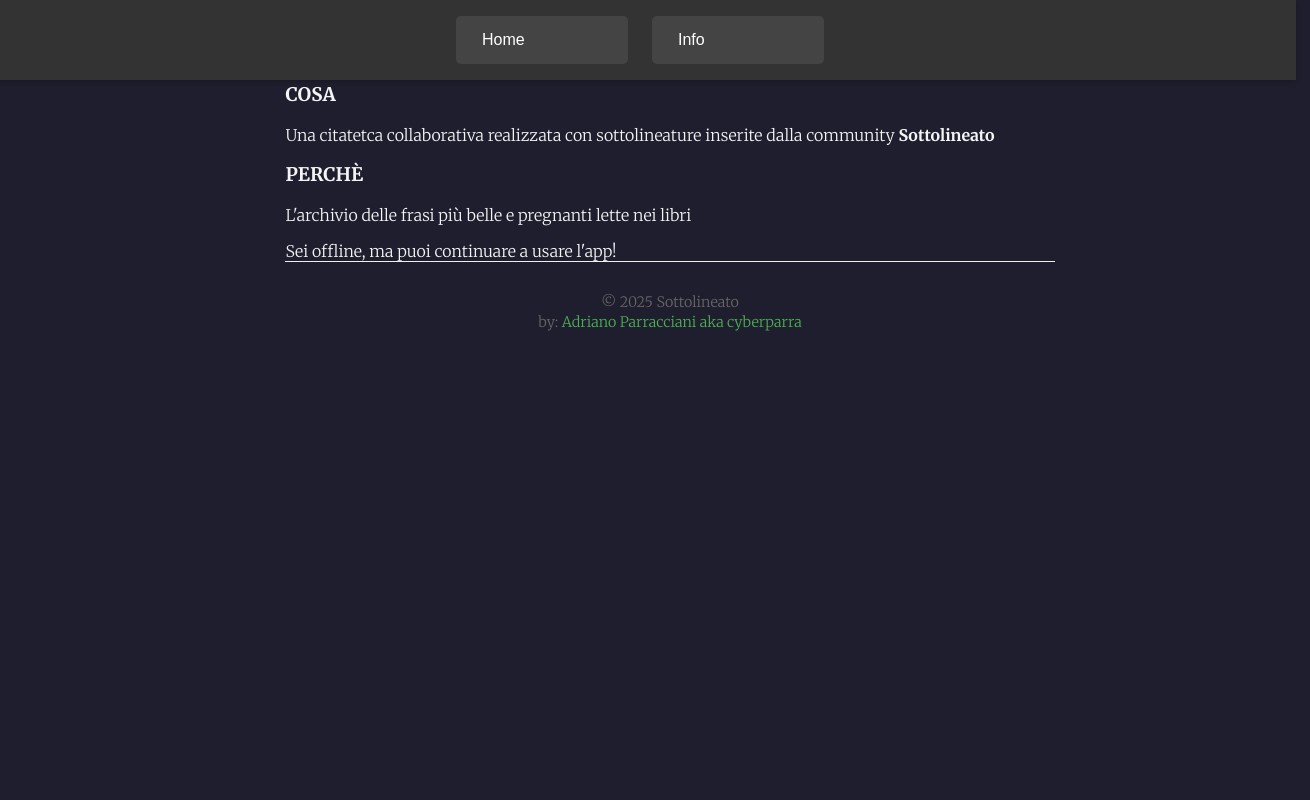
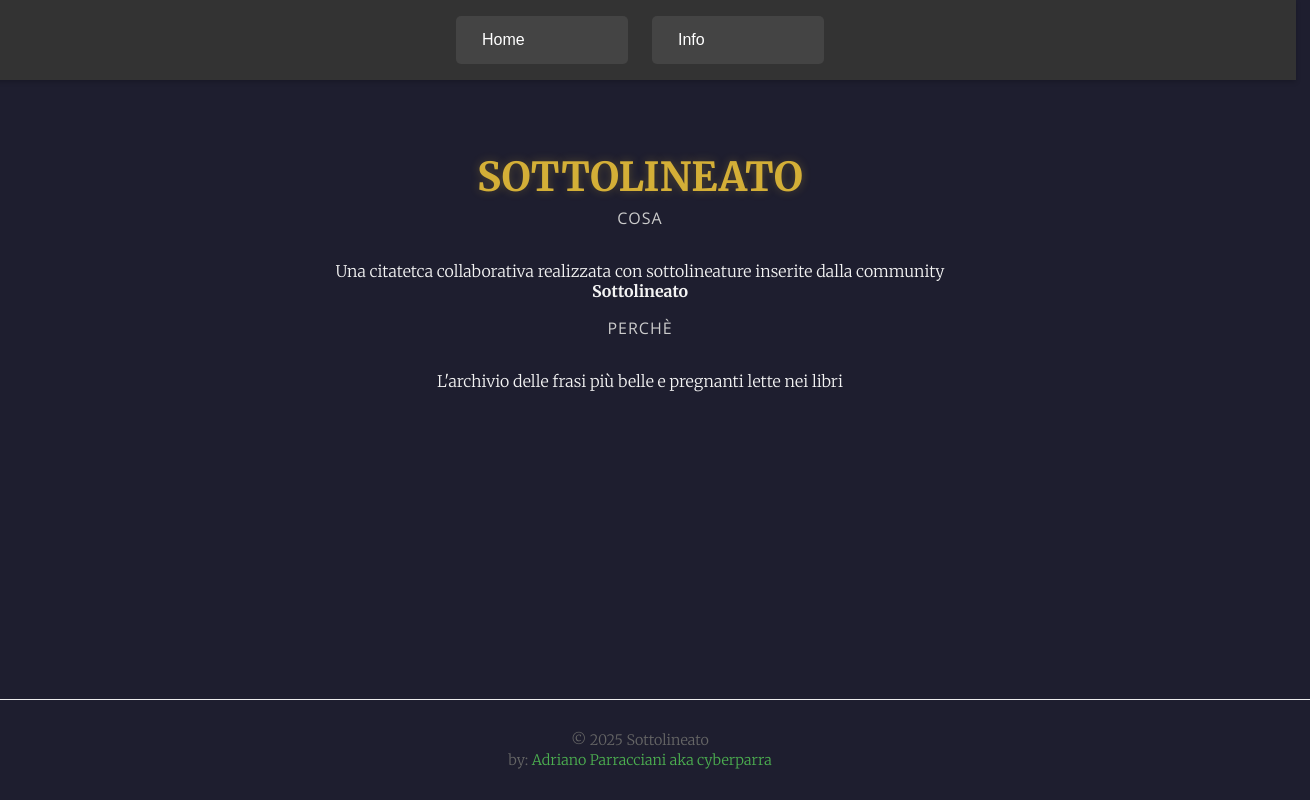
Before and after one commit to cyberparra/sottolineato, a plain HTML site: page info.html in a window 1280 px wide. Shown: the whole page, 1310 px wide, since content can reach past the window. Drawn offline with nearby package versions, Linux system fonts and the light colour scheme.

Commit message:
Add files via upload

```diff
--- a/info.html
+++ b/info.html
@@ -11,7 +11,7 @@
     <meta name="apple-mobile-web-app-status-bar-style" content="black">
     <meta name="apple-mobile-web-app-title" content="Sottolineato">
     <link rel="apple-touch-icon" href="logos8l.png">
-
+    <meta name="mobile-web-app-capable" content="yes">
 
 </head>
 <body>
@@ -24,22 +24,18 @@
 
     </main>
 
+    <div class="container">
+        <div class="header">
+            <h1>SOTTOLINEATO</h1>
+            <div class="subtitle">COSA</div>
+            <p>Una citatetca collaborativa realizzata con sottolineature inserite dalla community <b>Sottolineato</b> </p>
+        </div>
+        <div class="subtitle">PERCHÈ</div>
+        <p>L'archivio delle frasi più belle e pregnanti lette nei libri</p>
+    </div>
 
 
-    <div class="app-container">
-        <h1 class="no-select">Sottolineato</h1>
-        <div class="info-card">
-            <h3>COSA</h3>
-            <p>Una citatetca collaborativa realizzata con sottolineature inserite dalla community <b>Sottolineato</b> </p>
-        </div>
 
-        <div class="info-card">
-            <h3>PERCHÈ</h3>
-            <p>L'archivio delle frasi più belle e pregnanti lette nei libri</p>
-        </div>
-
-
-        <div id="offlineMessage" class="offline-message">Sei offline, ma puoi continuare a usare l'app!</div>
         <footer class="footer">
             <p>© 2025 Sottolineato</p>
             <p>by: <a href="https://www.adrianoparracciani.it/">Adriano Parracciani aka cyberparra</a></p>
--- a/style.css
+++ b/style.css
@@ -42,9 +42,17 @@ body {
   margin-bottom: 0.3rem;
   color: var(--accent-color);
   text-shadow: 0 0 10px rgba(212, 175, 55, 0.3);
-  margin-top: 10%;
+  margin-top: 3em;
 }
 
+.header h3 {
+  font-family: 'Merriweather', serif;
+  font-size: 2.5rem;
+  margin-bottom: 0.3rem;
+  color: var(--accent-color);
+  text-shadow: 0 0 10px rgba(212, 175, 55, 0.3);
+  margin-top: 3em;
+}
 .subtitle {
   font-family: 'Open Sans', sans-serif;
   font-size: 1rem;
```
Also changed, not shown: index.html (+1 -0 lines).
